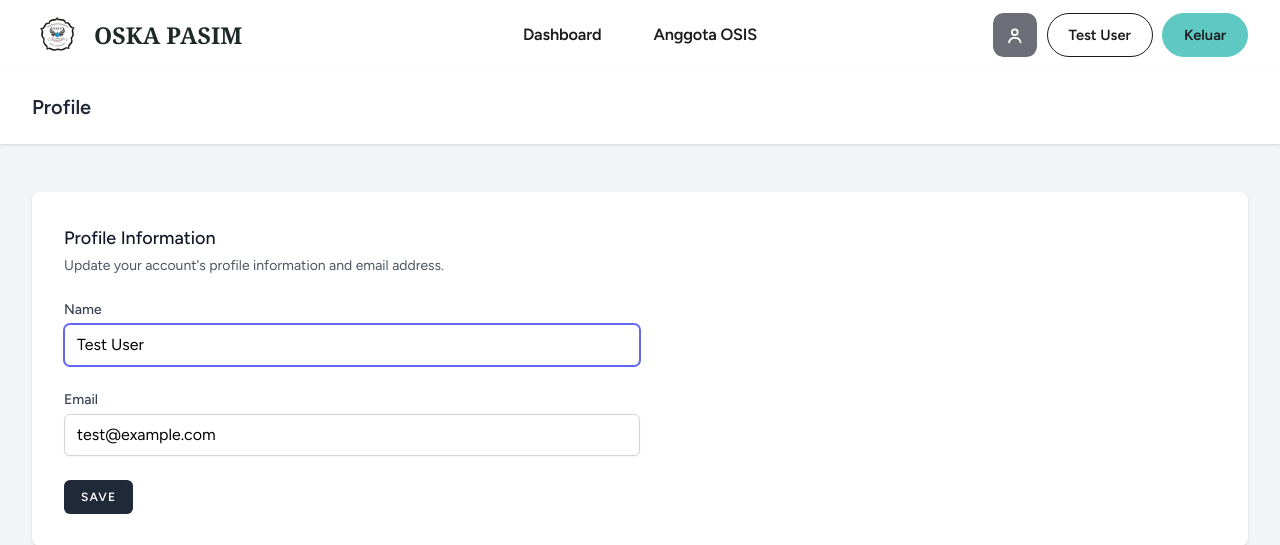
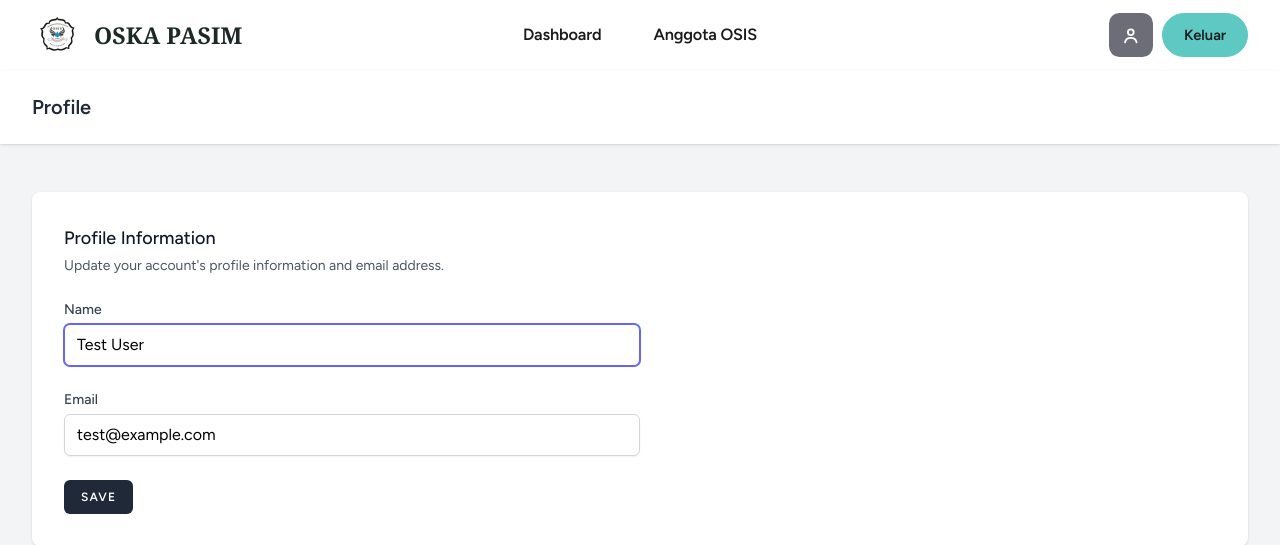
Before and after one commit to geno-tect/osis, a Laravel app: page /profile in a window 1280 px wide. Shown: the top 545 px of the page. Run offline with Laravel 12, Linux system fonts and the light colour scheme; a user stored in the database is signed in; data comes from the database, SQL or seed files in the repository; style sheets or scripts are compiled from the project's sources; some libraries are stand-ins or nearby versions.

Commit message:
hapus pill nama, profil cukup pakai ikon

```diff
--- a/public/css/navbar.css
+++ b/public/css/navbar.css
@@ -166,18 +166,6 @@
     transition: background-color 0.15s ease, border-color 0.15s ease, color 0.15s ease;
 }
 
-.pill--ghost {
-    max-width: 11rem;
-    border: 1.5px solid var(--nav-ink);
-    background: #fff;
-    color: var(--nav-ink);
-}
-
-.pill--ghost:hover {
-    background: var(--nav-ink);
-    color: #fff;
-}
-
 .pill--solid {
     border: 1.5px solid var(--nav-teal);
     background: var(--nav-teal);
@@ -188,13 +176,6 @@
     border-color: var(--nav-teal-deep);
     background: var(--nav-teal-deep);
     color: var(--nav-ink);
-}
-
-.pill__label {
-    min-width: 0;
-    overflow: hidden;
-    text-overflow: ellipsis;
-    white-space: nowrap;
 }
 
 .icon-btn:active,
@@ -243,17 +224,6 @@
         background: #f3f4f6;
     }
 
-    .app-shell .pill--ghost {
-        border-color: #d1d5db;
-        background: transparent;
-        color: #e5e7eb;
-    }
-
-    .app-shell .pill--ghost:hover {
-        background: #e5e7eb;
-        color: #111827;
-    }
-
     .app-shell .icon-btn--account {
         background: #7a7a86;
     }
@@ -298,12 +268,6 @@
         justify-self: center;
         transform: none;
         padding-block: 0.35rem 0.55rem;
-    }
-}
-
-@media (max-width: 640px) {
-    .pill--ghost {
-        display: none;
     }
 }
 
--- a/resources/views/layouts/navigation.blade.php
+++ b/resources/views/layouts/navigation.blade.php
@@ -30,12 +30,6 @@
                 </svg>
             </a>
 
-            <a class="pill pill--ghost"
-               href="{{ route('profile.edit') }}"
-               title="Buka profil {{ Auth::user()->name }}">
-                <span class="pill__label">{{ Auth::user()->name }}</span>
-            </a>
-
             <form method="POST" action="{{ route('logout') }}">
                 @csrf
                 <button type="submit" class="pill pill--solid">Keluar</button>
--- a/resources/views/layouts/osis.blade.php
+++ b/resources/views/layouts/osis.blade.php
@@ -44,12 +44,6 @@
                     </svg>
                 </a>
 
-                <a class="pill pill--ghost"
-                   href="{{ route('profile.edit') }}"
-                   title="Buka profil {{ auth()->user()?->name }}">
-                    <span class="pill__label">{{ auth()->user()?->name }}</span>
-                </a>
-
                 <form method="POST" action="{{ route('logout') }}">
                     @csrf
                     <button type="submit" class="pill pill--solid">Keluar</button>
```
